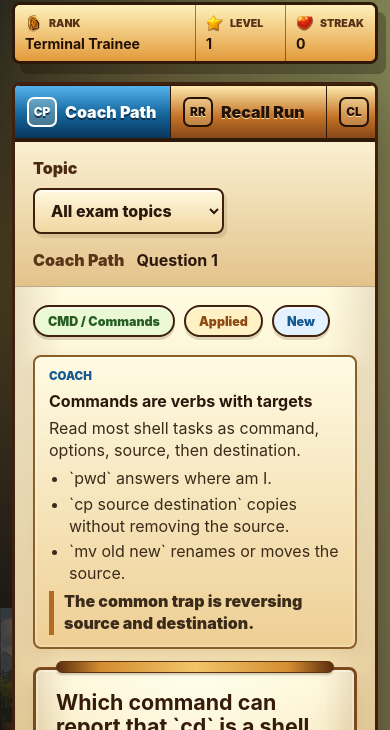
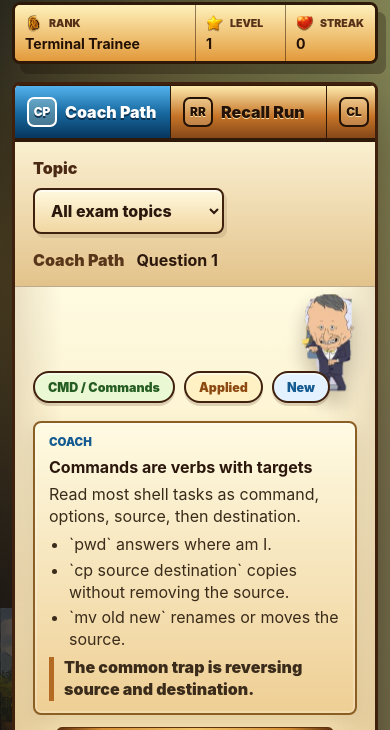
Before and after one commit to Meliwat/sysfinalgame, a website with bundled scripts: page index.html in a window 390 px wide. Shown: the part 80-810 px from the top of the page. Built offline with nearby package versions, Linux system fonts and the light colour scheme.

Commit message:
Add question watcher sprite

```diff
--- a/index.html
+++ b/index.html
@@ -93,6 +93,7 @@
               <img class="fantasy-mascot fantasy-wizard" src="./assets/fantasy-study/wizard_mascot.png" alt="">
               <img class="fantasy-mascot fantasy-owl" src="./assets/fantasy-study/owl_mentor.png" alt="">
               <img class="fantasy-mascot fantasy-dragon" src="./assets/fantasy-study/baby_dragon.png" alt="">
+              <img class="fantasy-mascot fantasy-watcher" src="./assets/fantasy-study/question_watcher.png" alt="">
               <img class="fantasy-prop fantasy-books" src="./assets/fantasy-study/books_stack.png" alt="">
               <img class="fantasy-prop fantasy-potion" src="./assets/fantasy-study/potion_blue.png" alt="">
             </div>
--- a/styles.css
+++ b/styles.css
@@ -358,15 +358,25 @@ h1 {
 
 .fantasy-dragon {
   top: 12px;
-  right: clamp(72px, 9vw, 112px);
+  right: clamp(172px, 18vw, 232px);
   width: clamp(86px, 10vw, 122px);
   opacity: 0.96;
   animation: mascotBob 5s ease-in-out infinite;
 }
 
+.fantasy-watcher {
+  top: -2px;
+  right: clamp(34px, 5vw, 72px);
+  width: clamp(62px, 7.5vw, 96px);
+  z-index: 2;
+  opacity: 1;
+  transform-origin: 50% 18%;
+  animation: watcherPeek 4.4s ease-in-out infinite;
+}
+
 .fantasy-books {
   top: 56px;
-  right: clamp(185px, 18vw, 260px);
+  right: clamp(285px, 27vw, 360px);
   width: clamp(64px, 7vw, 94px);
   opacity: 0.78;
 }
@@ -1114,6 +1124,16 @@ h1 {
   }
 }
 
+@keyframes watcherPeek {
+  0%,
+  100% {
+    transform: translateY(0) rotate(0);
+  }
+  50% {
+    transform: translateY(-4px) rotate(-1.5deg);
+  }
+}
+
 @media (max-width: 1080px) {
   .topbar,
   .game-layout {
@@ -1209,12 +1229,26 @@ h1 {
   }
 
   .challenge-panel {
-    padding: 18px;
+    padding: 84px 18px 18px;
   }
 
-  .challenge-panel::before,
+  .challenge-panel::before {
+    display: none;
+  }
+
   .fantasy-stage-art {
+    display: block;
+  }
+
+  .fantasy-stage-art img:not(.fantasy-watcher) {
     display: none;
+  }
+
+  .fantasy-watcher {
+    top: 8px;
+    right: 20px;
+    width: 54px;
+    opacity: 0.96;
   }
 
   #questionPrompt {
```
Also changed, not shown: assets/fantasy-study/question_watcher.png (added).
